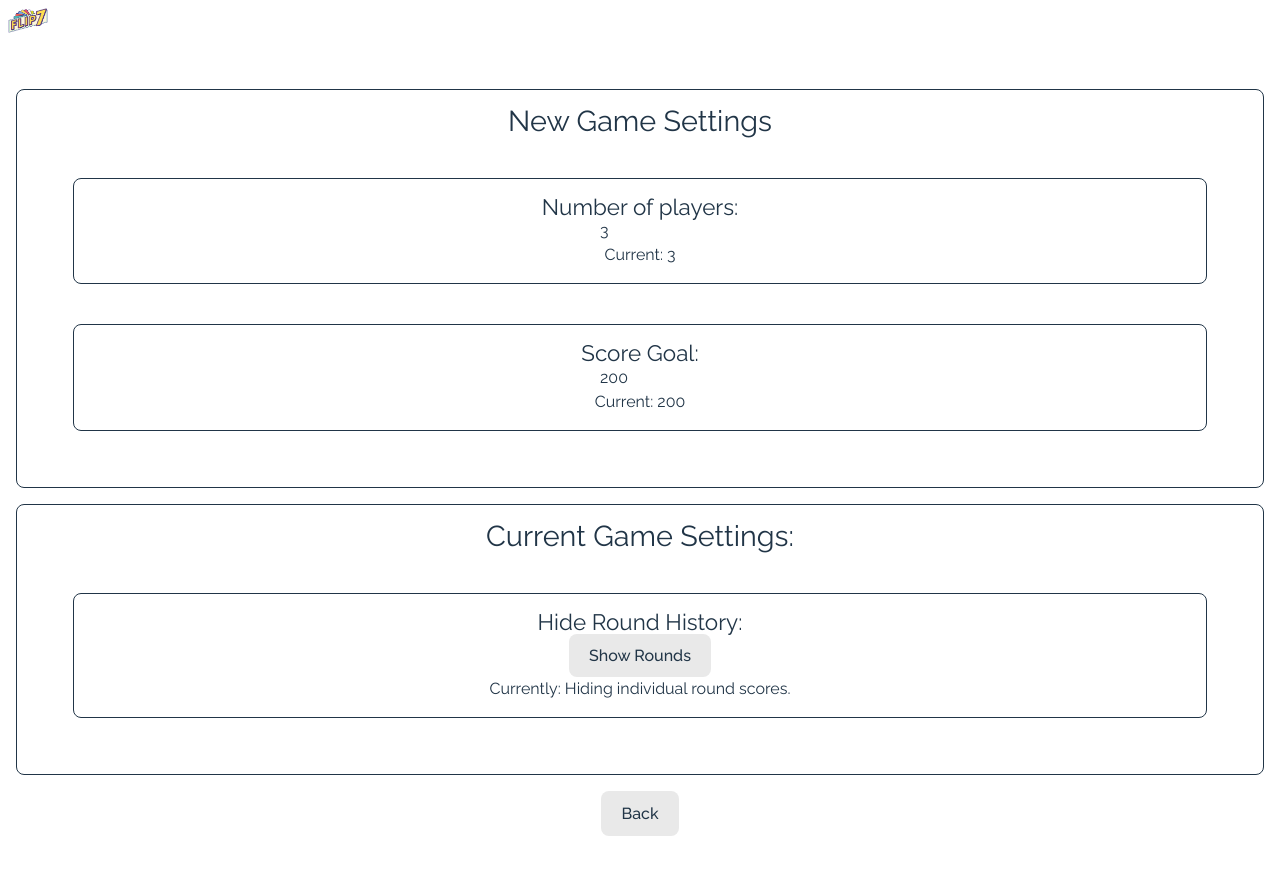
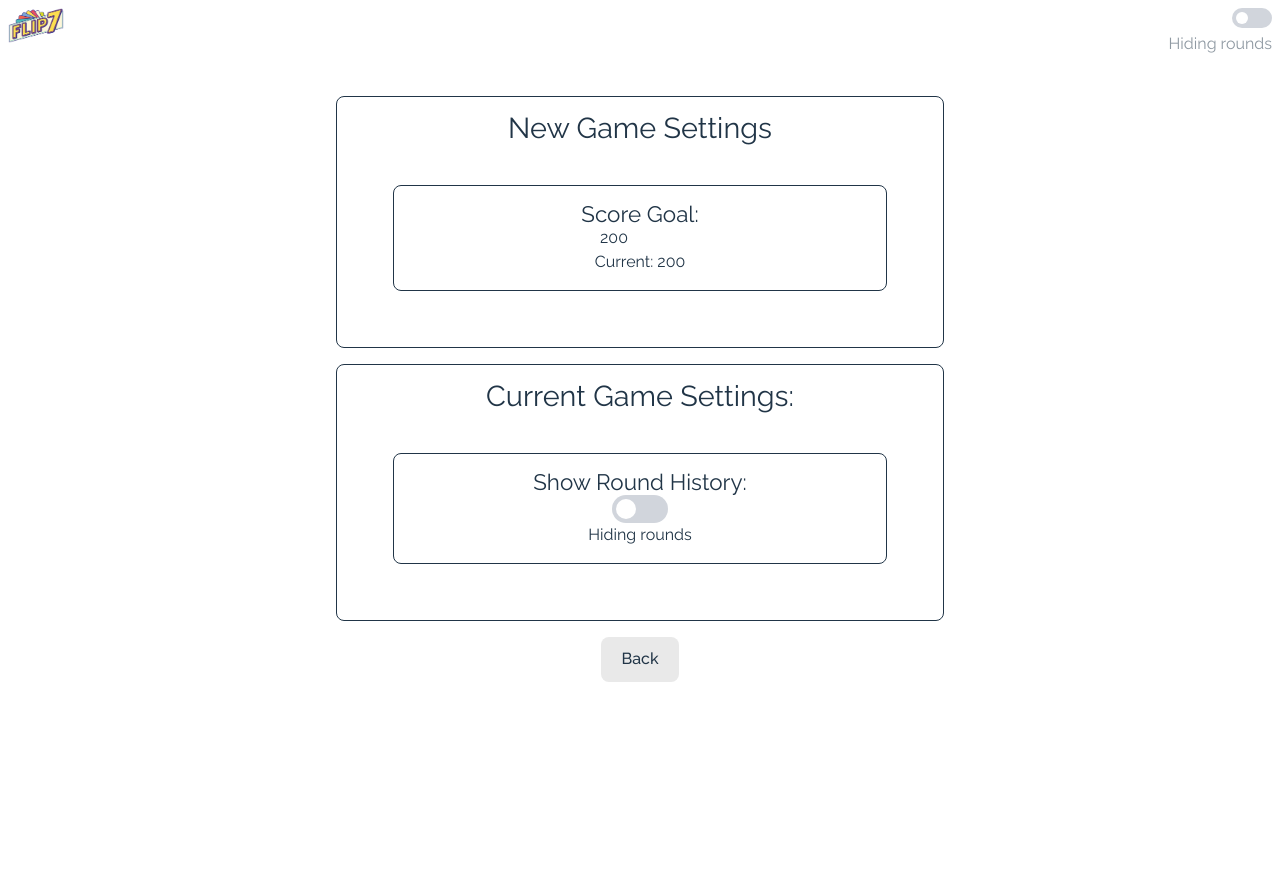
Before and after one commit to Martin-Joensson/flip7, a React (Vite) app: page /settings in a window 1280 px wide. Shown: the top 874 px of the page. After the commit the page ends 800 px from the top, so only its background shows below. Built offline with nearby package versions, Linux system fonts and the light colour scheme; a web font is replaced by a local one.

Commit message:
Added new way to start new game, now player count is determined by buttons.

```diff
--- a/src/components/Header.jsx
+++ b/src/components/Header.jsx
@@ -5,6 +5,7 @@ import { CapitalizeFirstLetter } from "./CapitalizeFirstLetter";
 import { useGameStore } from "../stores/gameStore";
 import { useEffect } from "react";
 import { Confetti } from "./Confetti";
+import { ToggleSwitch } from "./ToggleSwitch";
 
 export const Header = () => {
   const viewMode = useSettingStore((state) => state.viewMode);
@@ -16,11 +17,20 @@ export const Header = () => {
   };
 
   return (
-      <div className="flex justify-between mb-4 p-2">
+    <div className="flex justify-between p-2">
       <NavLink to="/">
-        <img className="w-10" src={logo} />
+        <img className="w-14" src={logo} />
       </NavLink>
       <div className="text-right">
+
+        <ToggleSwitch
+          size="sm"
+          checked={!hideHistory}
+          onChange={() => setHideHistory(!hideHistory)}
+        />
+        <div className="opacity-50">
+          {hideHistory ? <p>Hiding rounds</p> : <p>Showing Rounds</p>}
+        </div>
       </div>
     </div>
   );
--- a/src/components/SmallPlayerCard.jsx
+++ b/src/components/SmallPlayerCard.jsx
@@ -29,13 +29,12 @@ function SmallPlayerCard({ player, score, onScoreChange, onSubmit, isWinner }) {
           <>
             <label>Change Name:</label>
             <input
-              className="px-2"
+              className="px-2 rounded-full text-center"
               value={player.name}
               onChange={(e) => setPlayerName(player.id, e.target.value)}
               style={{
-                background: "black",
-                border: "none",
-                color: "#fff",
+                border: "1px solid #aaa",
+                rounded: "100px",
                 fontSize: "1.1rem",
                 fontWeight: "bold",
                 width: "100%",
@@ -80,8 +79,12 @@ function SmallPlayerCard({ player, score, onScoreChange, onSubmit, isWinner }) {
           )}
         </h3>
       )}
+      {editable ? null : (
+        <>
+          {hideHistory ? null : <PlayerRoundHistory scores={player.scores} />}
+        </>
+      )}
 
-      {hideHistory ? null : <PlayerRoundHistory scores={player.scores} />}
       {editable ? null : (
         <input
           type="number"
--- /dev/null
+++ b/src/components/ToggleSwitch.jsx
@@ -0,0 +1,30 @@
+export const ToggleSwitch = ({ checked, onChange, size = "md" }) => {
+  // Size classes
+  const sizes = {
+    sm: { w: "w-10", h: "h-5", knob: "w-3 h-3", translate: "translate-x-5" },
+    md: { w: "w-14", h: "h-7", knob: "w-5 h-5", translate: "translate-x-7" },
+    lg: { w: "w-20", h: "h-10", knob: "w-8 h-8", translate: "translate-x-10" },
+  };
+
+  const s = sizes[size] || sizes.md;
+
+  return (
+    <label className={`relative inline-block ${s.w} ${s.h}`}>
+      <input
+        type="checkbox"
+        className="opacity-0 w-0 h-0"
+        checked={checked}
+        onChange={onChange}
+      />
+      <span
+        className={`absolute cursor-pointer top-0 left-0 right-0 bottom-0  rounded-full transition-colors duration-200
+                    ${checked ? "bg-blue-500" : "bg-gray-300"}`}
+      ></span>
+      <span
+        className={`absolute bg-white rounded-full transition-transform duration-200
+                    ${s.knob} left-1 top-1
+                    ${checked ? s.translate : ""}`}
+      ></span>
+    </label>
+  );
+};
--- a/src/pages/Settings.jsx
+++ b/src/pages/Settings.jsx
@@ -1,6 +1,7 @@
 import { useSettingStore } from "../stores/settingsStore";
 import { CapitalizeFirstLetter } from "../components/CapitalizeFirstLetter";
 import { useNavigate } from "react-router-dom";
+import { ToggleSwitch } from "../components/ToggleSwitch";
 
 export const Settings = () => {
   const numberOfPlayers = useSettingStore((state) => state.numberOfPlayers);
@@ -24,10 +25,10 @@ export const Settings = () => {
   const setScoreGoal = useSettingStore((state) => state.setScoreGoal);
 
   return (
-    <div className="p-4">
+    <div className="p-4 tablet:w-3/4 laptop:w-1/2 m-auto">
       <div className="border rounded-lg p-4 my-4">
         <h2>New Game Settings</h2>
-        <div className="border rounded-lg m-10 p-4">
+        {/* <div className="border rounded-lg m-10 p-4">
           <h3>Number of players:</h3>
           <input
             className="w-20"
@@ -39,7 +40,7 @@ export const Settings = () => {
           />
 
           <p>Current: {numberOfPlayers}</p>
-        </div>
+        </div> */}
 
         <div className="border rounded-lg m-10 p-4">
           <h3>Score Goal:</h3>
@@ -59,18 +60,13 @@ export const Settings = () => {
       <div className="border rounded-lg p-4 my-4">
         <h2>Current Game Settings:</h2>
         <div className="m-10 border rounded-lg p-4">
-          <h3>Hide Round History:</h3>
-
-          <button className="text-xs cursor-pointer" onClick={handleHistory}>
-            {hideHistory ? "Show Rounds" : "Hide Rounds"}
-          </button>
-
-          <p>
-            Currently:{" "}
-            {hideHistory
-              ? "Hiding individual round scores."
-              : "Showing individual round scores."}
-          </p>
+          <h3>Show Round History:</h3>
+          <ToggleSwitch
+            size="md"
+            checked={!hideHistory}
+            onChange={() => setHideHistory(!hideHistory)}
+          />
+          {hideHistory ? <p>Hiding rounds</p> : <p>Showing Rounds</p>}
         </div>
       </div>
 
--- a/src/pages/Start.jsx
+++ b/src/pages/Start.jsx
@@ -6,23 +6,64 @@ import { Footer } from "../components/Footer";
 
 export const Start = () => {
   const viewMode = useSettingStore((state) => state.viewMode);
+
+  const numberOfPlayers = useSettingStore((state) => state.numberOfPlayers);
+  const setNumberOfPlayers = useSettingStore(
+    (state) => state.setNumberOfPlayers
+  );
+
   const startGame = useGameStore((s) => s.startGame);
   const isStarted = useGameStore((s) => s.isStarted);
   let destination = "/play-" + viewMode;
 
+  const handleStart = (players) => {
+    if (players === 0) {
+      const value = prompt("How many players?", 6);
+      setNumberOfPlayers(Number(value));
+      startGame();
+    } else {
+      setNumberOfPlayers(players);
+      startGame();
+    }
+  };
+
   return (
-    <div className="flex flex-col gap-2">
+    <div className="flex flex-col m-auto gap-2">
       <img className="w-1/3 m-auto" src={logo} />
-      <h1>
+      <h1 className="text-center">
         <span className="hidden">Flip 7</span>Score App
       </h1>
-      <div className="flex mx-auto flex-col w-1/3 gap-2">
+      <div className="flex mx-auto flex-col gap-2">
         <NavLink to={"/play"}>
           {isStarted ? <button className="CTA w-full">Continue</button> : null}
         </NavLink>
+
+        <h2 className="w-full" onClick={startGame}>
+          New Game
+        </h2>
+
+        <div className="flex flex-col flex-1 contents-center m-auto gap-2">
+          <div className="flex flex-wrap justify-center gap-2">
+            <NavLink to={"/play"}>
+              <button className="CTA" onClick={() => handleStart(3)}>
+                3 players
+              </button>
+            </NavLink>
+            <NavLink to={"/play"}>
+              <button className="CTA" onClick={() => handleStart(4)}>
+                4 players
+              </button>
+            </NavLink>
+            <NavLink to={"/play"}>
+              <button className="CTA" onClick={() => handleStart(5)}>
+                5 players
+              </button>
+            </NavLink>
+          </div>
+        </div>
         <NavLink to={"/play"}>
-          <button className="CTA w-full" onClick={startGame}>
-            New Game
+          <button className="CTA w-full" onClick={() => handleStart(0)}>
+            More players
           </button>
         </NavLink>
         <NavLink to="/settings">
```
